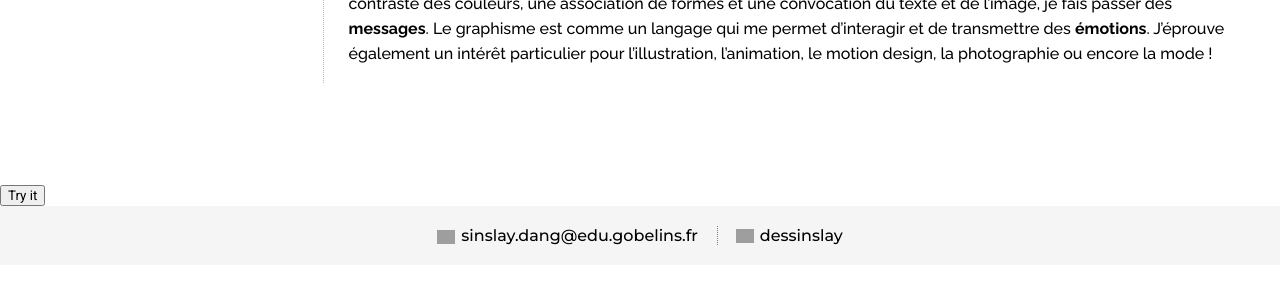
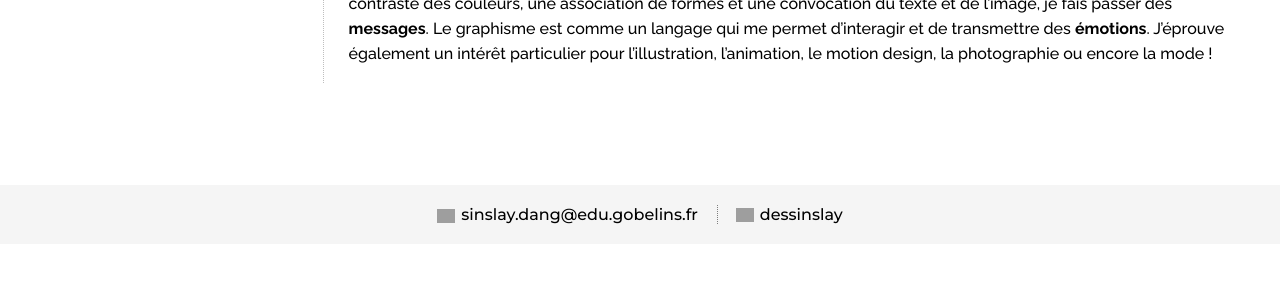
Before and after one commit to DangSinslay/DangSinslay.github.io, a Jekyll site: the page built from blog/index.html, in a window 1280 px wide, cut to the strip 499-783 px from the top of the page. Built offline with Jekyll 4.4.1, drawn with Linux system fonts in a browser that asks for light colours; grey boxes are pictures that could not be loaded.

Commit message:
Update default.html

```diff
--- a/_layouts/default.html
+++ b/_layouts/default.html
@@ -29,7 +29,6 @@
 				<a id="intro" href="/blog">Qui suis-je ?</a>
 			</nav>
 			{{ content }}
-			<button onclick="myFunction()">Try it</button>
 			<footer>
 				<a id="mail" href="mailto:sinslay.dang@edu.gobelins.fr">sinslay.dang@edu.gobelins.fr</a>
 				<span class="separator"></span>
```
